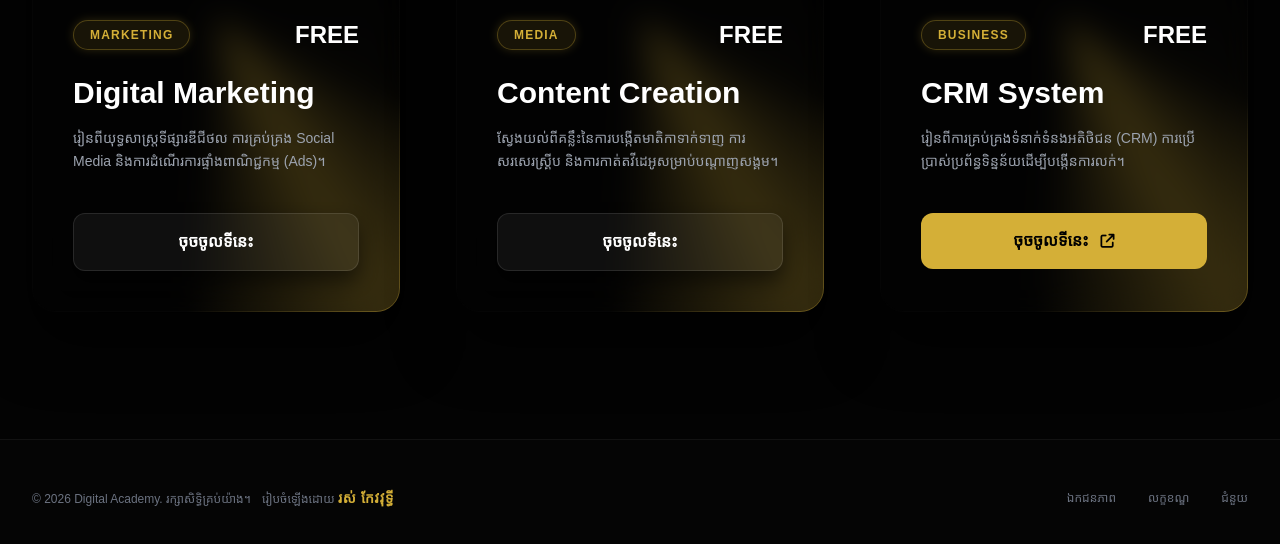
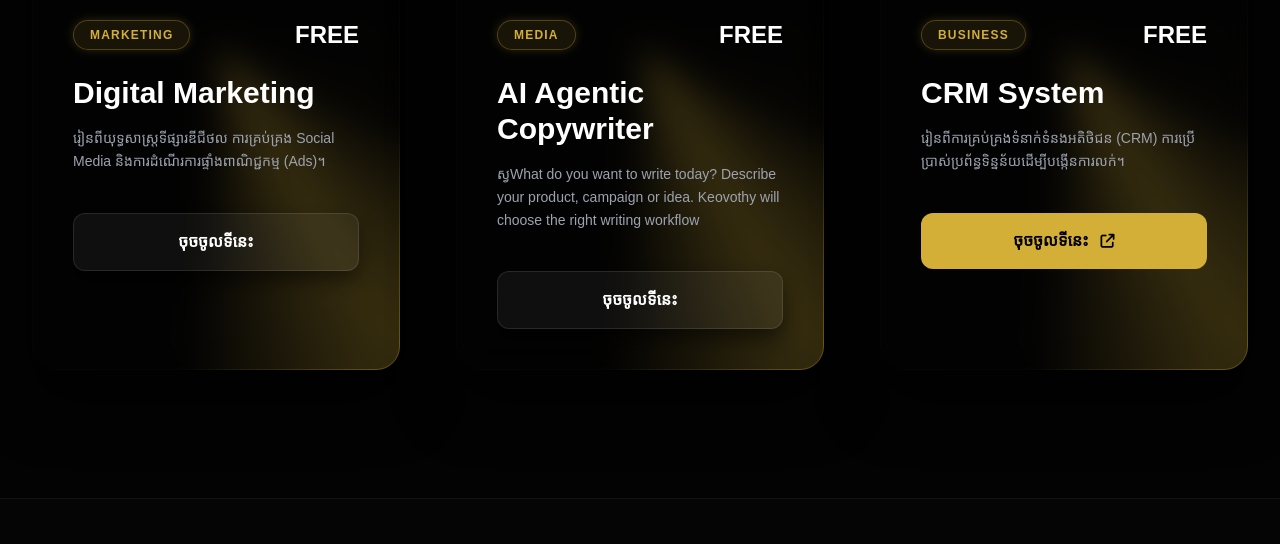
Before and after one commit to Keovothy93/Keovothy-digital-academy-, a plain HTML site: page index.html in a window 1280 px wide. Shown: the part 2376-2920 px from the top of the page. Drawn offline with nearby package versions, Linux system fonts and the light colour scheme; a web font is replaced by a local one.

Commit message:
Update index.html

```diff
--- a/index.html
+++ b/index.html
@@ -421,9 +421,9 @@
                                 <span class="bg-gold/10 text-gold text-xs font-black px-4 py-1.5 rounded-full border border-gold/30 uppercase tracking-widest shadow-[0_0_10px_rgba(212,175,55,0.2)]">Media</span>
                                 <span class="text-white font-black text-2xl drop-shadow-md">FREE</span>
                             </div>
-                            <h3 class="text-3xl font-black text-white mb-4 group-hover:text-gold transition-colors">Content Creation</h3>
-                            <p class="text-gray-400 text-sm mb-10 line-clamp-3 leading-relaxed font-light">ស្វែងយល់ពីគន្លឹះនៃការបង្កើតមាតិកាទាក់ទាញ ការសរសេរស្គ្រីប និងការកាត់តវីដេអូសម្រាប់បណ្តាញសង្គម។</p>
-                            <a href="https://docs.google.com/presentation/d/1kvdWasbvUzPMuzdKgm0rFIb5x3LmENVT/edit?usp=sharing&ouid=111221094856067417135&rtpof=true&sd=true" target="_blank" rel="noopener noreferrer" class="w-full bg-white/5 border border-white/10 text-white font-bold py-4 rounded-xl hover:bg-gold hover:text-black hover:border-gold transition-all duration-300 shadow-[0_10px_20px_rgba(0,0,0,0.5)] flex items-center justify-center">
+                            <h3 class="text-3xl font-black text-white mb-4 group-hover:text-gold transition-colors">AI Agentic Copywriter</h3>
+                            <p class="text-gray-400 text-sm mb-10 line-clamp-3 leading-relaxed font-light">ស្វWhat do you want to write today? Describe your product, campaign or idea. Keovothy will choose the right writing workflow</p>
+                            <a href="https://keovothy93.github.io/AI-Agentic-Content" target="_blank" rel="noopener noreferrer" class="w-full bg-white/5 border border-white/10 text-white font-bold py-4 rounded-xl hover:bg-gold hover:text-black hover:border-gold transition-all duration-300 shadow-[0_10px_20px_rgba(0,0,0,0.5)] flex items-center justify-center">
                                 ចុចចូលទីនេះ
                             </a>
                         </div>
```
